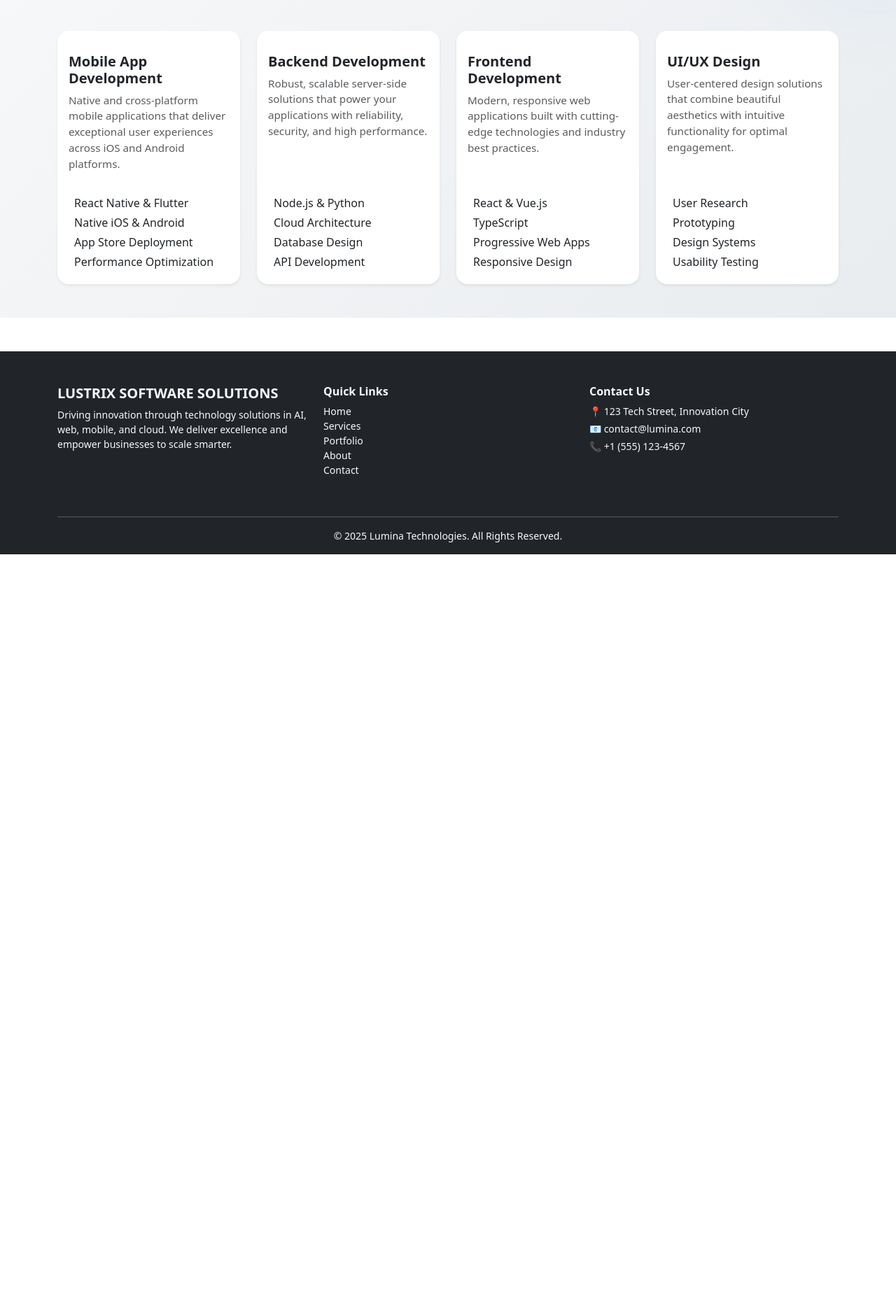
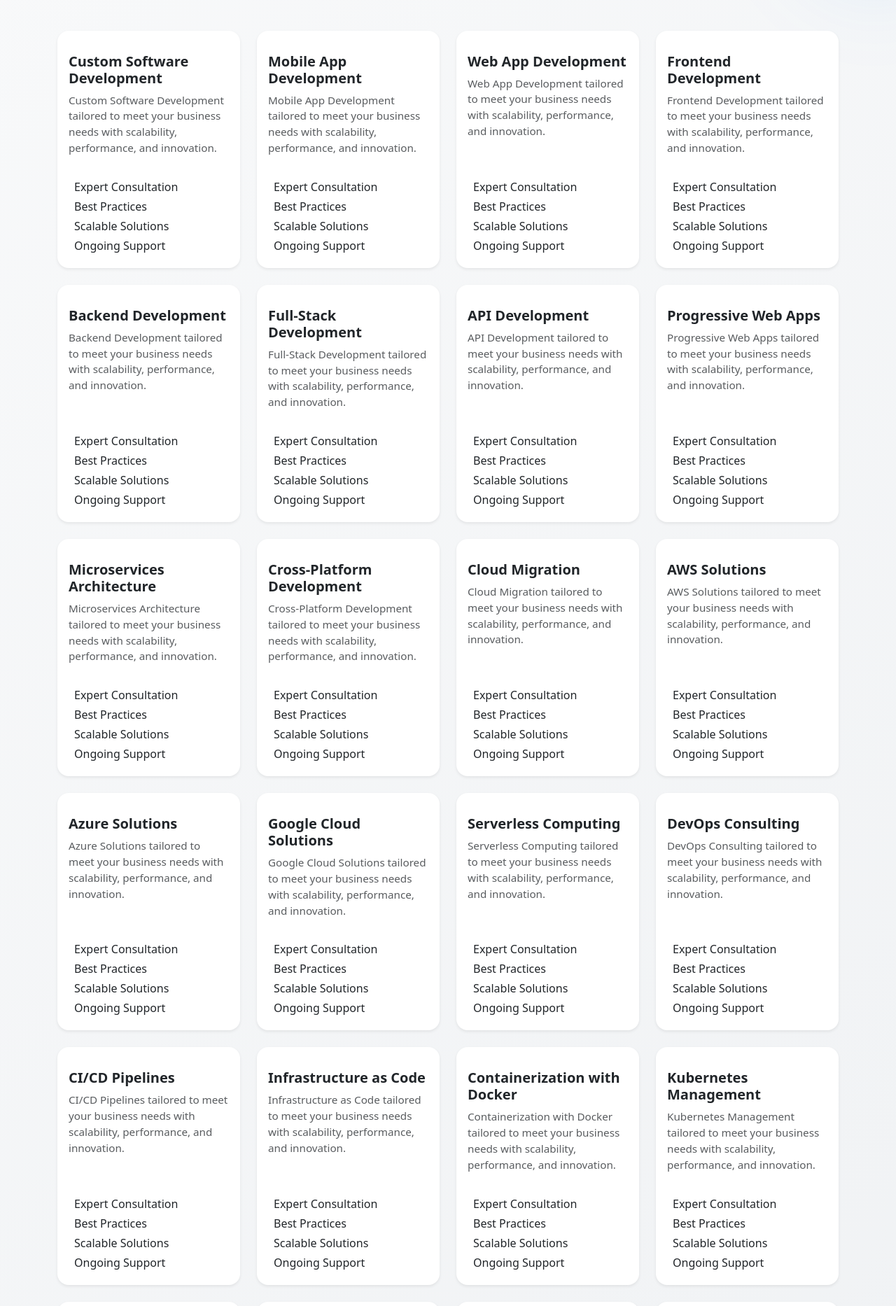
Before and after one commit to Faizan80235/LUMINA-TECHNOLOGIES, a React (Create React App) app: page /services in a window 1280 px wide. Shown: the part 220-2086 px from the top of the page at 70% size. Before the commit the page ends 1012 px from the top, so only its background shows below. Built offline with nearby package versions, Linux system fonts and the light colour scheme.

Commit message:
update service section

```diff
--- a/src/Component/Services.js
+++ b/src/Component/Services.js
@@ -1,12 +1,7 @@
 import React from "react";
 import { motion } from "framer-motion";
 import 'bootstrap/dist/css/bootstrap.min.css';
-import "../Styles/Service.css"
-// Dummy icons, replace with your real icons or SVGs
-const MobileIcon = () => <i className="bi bi-phone" style={{ fontSize: '2.5rem' }} />;
-const ServerIcon = () => <i className="bi bi-server" style={{ fontSize: '2.5rem' }} />;
-const CodeIcon = () => <i className="bi bi-code-slash" style={{ fontSize: '2.5rem' }} />;
-const DesignIcon = () => <i className="bi bi-palette" style={{ fontSize: '2.5rem' }} />;
+import "../Styles/Service.css";
 
 // Animation variants
 const fadeInUp = {
@@ -26,38 +21,100 @@
   transition: { type: "spring", stiffness: 300 }
 };
 
- const Services = () => {
-  const services = [
-    {
-      title: "Mobile App Development",
-      description: "Native and cross-platform mobile applications that deliver exceptional user experiences across iOS and Android platforms.",
-      icon: <MobileIcon />,
-      features: ["React Native & Flutter", "Native iOS & Android", "App Store Deployment", "Performance Optimization"],
-      color: "#007bff"
-    },
-    {
-      title: "Backend Development",
-      description: "Robust, scalable server-side solutions that power your applications with reliability, security, and high performance.",
-      icon: <ServerIcon />,
-      features: ["Node.js & Python", "Cloud Architecture", "Database Design", "API Development"],
-      color: "#28a745"
-    },
-    {
-      title: "Frontend Development",
-      description: "Modern, responsive web applications built with cutting-edge technologies and industry best practices.",
-      icon: <CodeIcon />,
-      features: ["React & Vue.js", "TypeScript", "Progressive Web Apps", "Responsive Design"],
-      color: "#ffc107"
-    },
-    {
-      title: "UI/UX Design",
-      description: "User-centered design solutions that combine beautiful aesthetics with intuitive functionality for optimal engagement.",
-      icon: <DesignIcon />,
-      features: ["User Research", "Prototyping", "Design Systems", "Usability Testing"],
-      color: "#dc3545"
-    }
-  ];
+// Service categories (expandable to 150+)
+const serviceCategories = {
+  "Software Development": [
+    "Custom Software Development",
+    "Mobile App Development",
+    "Web App Development",
+    "Frontend Development",
+    "Backend Development",
+    "Full-Stack Development",
+    "API Development",
+    "Progressive Web Apps",
+    "Microservices Architecture",
+    "Cross-Platform Development"
+    // ➝ add ~30+ more
+  ],
+  "Cloud & DevOps": [
+    "Cloud Migration",
+    "AWS Solutions",
+    "Azure Solutions",
+    "Google Cloud Solutions",
+    "Serverless Computing",
+    "DevOps Consulting",
+    "CI/CD Pipelines",
+    "Infrastructure as Code",
+    "Containerization with Docker",
+    "Kubernetes Management"
+    // ➝ add ~20+ more
+  ],
+  "AI & Machine Learning": [
+    "Predictive Analytics",
+    "Natural Language Processing",
+    "Computer Vision",
+    "Recommendation Engines",
+    "Chatbot Development",
+    "Fraud Detection Systems",
+    "AI Model Deployment",
+    "Deep Learning Solutions",
+    "Data Science Consulting",
+    "Voice Recognition"
+    // ➝ add ~20+ more
+  ],
+  "Cybersecurity": [
+    "Vulnerability Assessment",
+    "Penetration Testing",
+    "Threat Monitoring",
+    "Data Encryption",
+    "Compliance Audits",
+    "Identity & Access Management",
+    "Incident Response",
+    "Cloud Security",
+    "Zero Trust Solutions",
+    "SOC Services"
+    // ➝ add ~20+ more
+  ],
+  "Consulting & Support": [
+    "IT Strategy Consulting",
+    "Digital Transformation",
+    "System Integration",
+    "Risk Management",
+    "Legacy System Modernization",
+    "Business Process Automation",
+    "Change Management",
+    "Ongoing Maintenance",
+    "24/7 Technical Support",
+    "Version Upgrades"
+    // ➝ add ~20+ more
+  ],
+  "Emerging Tech": [
+    "Blockchain Development",
+    "NFT Platforms",
+    "Web3 Solutions",
+    "IoT Solutions",
+    "AR/VR Applications",
+    "Metaverse Development",
+    "Robotic Process Automation",
+    "Digital Twins",
+    "Quantum Computing (PoC)",
+    "Edge Computing"
+    // ➝ add ~20+ more
+  ]
+};
 
+// Flatten categories into services array
+const services = Object.entries(serviceCategories).flatMap(([category, items]) =>
+  items.map((title, idx) => ({
+    title,
+    description: `${title} tailored to meet your business needs with scalability, performance, and innovation.`,
+    icon: <i className="bi bi-lightning-charge" style={{ fontSize: '2.5rem' }} />,
+    features: ["Expert Consultation", "Best Practices", "Scalable Solutions", "Ongoing Support"],
+    color: ["#007bff", "#28a745", "#ffc107", "#dc3545", "#6f42c1", "#20c997"][idx % 6]
+  }))
+);
+
+const Services = () => {
   return (
     <section id="services" className="section py-5 bg-light">
       <div className="container">
@@ -120,4 +177,5 @@
     </section>
   );
 };
-export default Services
+
+export default Services;
```
